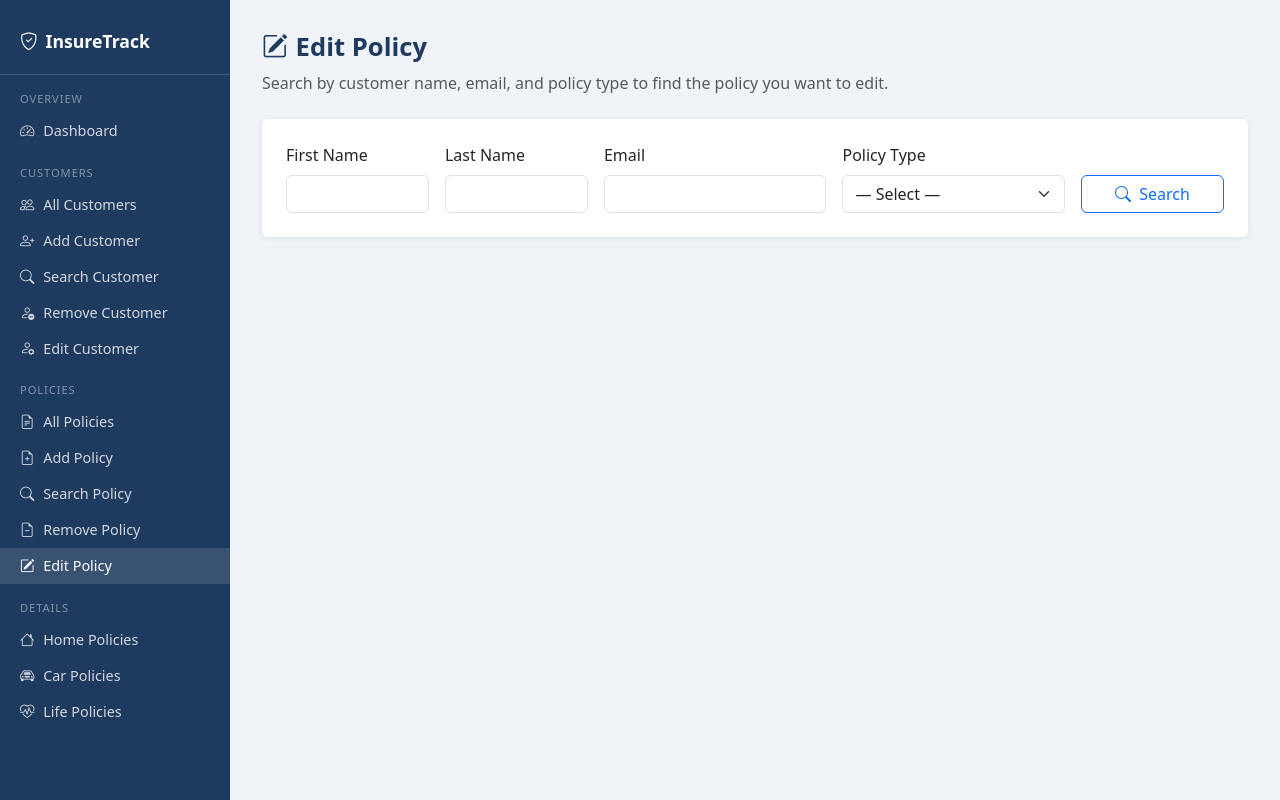
After one commit to adibazra03/insurance-policy-sql, a Flask app: page /policies/edit in a window 1280 px wide. The commit adds this page. Run offline with Flask 3, Linux system fonts and the light colour scheme.

Commit message:
added feature to edit customer details and edit policy

```diff
--- a/app.py
+++ b/app.py
@@ -551,5 +551,284 @@ def search_policy():
     return render_template("policy_search.html", policy=policy, detail=detail)
 
 
+# ---------------------------------------------------------------------------
+# Edit Customer
+# ---------------------------------------------------------------------------
+
+@app.route("/customers/edit", methods=["GET", "POST"])
+def edit_customer():
+    all_customers = []
+    matched = []
+    customer = None
+
+    if request.method == "POST":
+        action = request.form.get("action")
+
+        # Search by name / email
+        if action == "search":
+            fn = request.form.get("first_name", "").strip()
+            ln = request.form.get("last_name", "").strip()
+            em = request.form.get("email", "").strip()
+            try:
+                conn = get_connection()
+                cur = conn.cursor()
+                cur.execute("""
+                    SELECT customer_id, first_name, last_name, email, phone,
+                           date_of_birth, street, city, state, postal_code, created_at
+                    FROM customers
+                    WHERE LOWER(first_name) = LOWER(:fn)
+                      AND LOWER(last_name)  = LOWER(:ln)
+                      AND LOWER(email)      = LOWER(:em)
+                    ORDER BY customer_id
+                """, {"fn": fn, "ln": ln, "em": em})
+                matched = cur.fetchall()
+                cur.execute("""
+                    SELECT customer_id, first_name, last_name, email, phone,
+                           date_of_birth, street, city, state, postal_code, created_at
+                    FROM customers ORDER BY customer_id
+                """)
+                all_customers = cur.fetchall()
+                cur.close()
+                conn.close()
+                if not matched:
+                    flash(f"No customer found matching that name and email.", "warning")
+            except Exception as e:
+                flash(f"DB error: {e}", "danger")
+            return render_template("customer_edit.html",
+                                   all_customers=all_customers, matched=matched,
+                                   first_name=fn, last_name=ln, email=em)
+
+        # Load one customer into edit form
+        elif action == "load":
+            cid = request.form["customer_id"]
+            try:
+                conn = get_connection()
+                cur = conn.cursor()
+                cur.execute("""
+                    SELECT customer_id, first_name, last_name, email, phone,
+                           date_of_birth, street, city, state, postal_code
+                    FROM customers WHERE customer_id = :cid
+                """, {"cid": cid})
+                customer = cur.fetchone()
+                cur.close()
+                conn.close()
+            except Exception as e:
+                flash(f"DB error: {e}", "danger")
+            return render_template("customer_edit_form.html", customer=customer)
+
+        # Save edits
+        elif action == "save":
+            f = request.form
+            cid = f["customer_id"]
+            conn = None
+            cur = None
+            try:
+                conn = get_connection()
+                cur = conn.cursor()
+                cur.execute("""
+                    UPDATE customers SET
+                        first_name   = :fn,
+                        last_name    = :ln,
+                        email        = :email,
+                        phone        = :phone,
+                        date_of_birth = TO_DATE(:dob, 'YYYY-MM-DD'),
+                        street       = :street,
+                        city         = :city,
+                        state        = :state,
+                        postal_code  = :zip
+                    WHERE customer_id = :cid
+                """, {
+                    "fn": f["first_name"], "ln": f["last_name"],
+                    "email": f["email"], "phone": f["phone"],
+                    "dob": f["dob"], "street": f["street"],
+                    "city": f["city"], "state": f["state"],
+                    "zip": f["postal_code"], "cid": cid
+                })
+                conn.commit()
+                flash(f"Customer ID {cid} updated successfully.", "success")
+                return redirect(url_for("customers_list"))
+            except cx_Oracle.DatabaseError as e:
+                if conn: conn.rollback()
+                flash(f"DB error: {e}", "danger")
+            finally:
+                if cur: cur.close()
+                if conn: conn.close()
+
+    # GET — load full customer list
+    try:
+        conn = get_connection()
+        cur = conn.cursor()
+        cur.execute("""
+            SELECT customer_id, first_name, last_name, email, phone,
+                   date_of_birth, street, city, state, postal_code, created_at
+            FROM customers ORDER BY customer_id
+        """)
+        all_customers = cur.fetchall()
+        cur.close()
+        conn.close()
+    except Exception as e:
+        flash(f"DB error: {e}", "danger")
+
+    return render_template("customer_edit.html", all_customers=all_customers, matched=matched)
+
+
+# ---------------------------------------------------------------------------
+# Edit Policy
+# ---------------------------------------------------------------------------
+
+@app.route("/policies/edit", methods=["GET", "POST"])
+def edit_policy():
+    matched = []
+    policy = None
+    detail = None
+
+    if request.method == "POST":
+        action = request.form.get("action")
+
+        # Step 1 — search by name, email, policy type
+        if action == "search":
+            fn = request.form["first_name"]
+            ln = request.form["last_name"]
+            em = request.form["email"]
+            ptype = request.form["policy_type"].upper()
+            try:
+                conn = get_connection()
+                cur = conn.cursor()
+                cur.execute("""
+                    SELECT p.policy_id, p.policy_number, p.policy_type,
+                           p.coverage_amount, p.monthly_payment,
+                           p.start_date, p.end_date, p.status,
+                           c.customer_id, c.first_name, c.last_name
+                    FROM insurance_policies p
+                    JOIN customers c ON c.customer_id = p.customer_id
+                    WHERE LOWER(c.first_name) = LOWER(:fn)
+                      AND LOWER(c.last_name)  = LOWER(:ln)
+                      AND LOWER(c.email)      = LOWER(:em)
+                      AND UPPER(p.policy_type) = :pt
+                    ORDER BY p.policy_id
+                """, {"fn": fn, "ln": ln, "em": em, "pt": ptype})
+                matched = cur.fetchall()
+                cur.close()
+                conn.close()
+                if not matched:
+                    flash("No matching policies found.", "warning")
+            except Exception as e:
+                flash(f"DB error: {e}", "danger")
+            return render_template("policy_edit.html", matched=matched,
+                                   first_name=fn, last_name=ln,
+                                   email=em, policy_type=ptype)
+
+        # Step 2 — load policy into edit form
+        elif action == "load":
+            pid = request.form["policy_id"]
+            try:
+                conn = get_connection()
+                cur = conn.cursor()
+                cur.execute("""
+                    SELECT p.policy_id, p.policy_number, p.policy_type,
+                           p.coverage_amount, p.monthly_payment,
+                           p.start_date, p.end_date, p.status,
+                           c.customer_id, c.first_name, c.last_name
+                    FROM insurance_policies p
+                    JOIN customers c ON c.customer_id = p.customer_id
+                    WHERE p.policy_id = :pid
+                """, {"pid": pid})
+                policy = cur.fetchone()
+                if policy:
+                    ptype = policy[2]
+                    if ptype == "HOME":
+                        cur.execute("""
+                            SELECT house_address, house_area, bedrooms, bathrooms, house_price
+                            FROM home_policy_details WHERE policy_id = :pid
+                        """, {"pid": pid})
+                    elif ptype == "CAR":
+                        cur.execute("""
+                            SELECT make, model, car_year, vin, mileage_per_year
+                            FROM car_policy_details WHERE policy_id = :pid
+                        """, {"pid": pid})
+                    elif ptype == "LIFE":
+                        cur.execute("""
+                            SELECT existing_conditions, beneficiary
+                            FROM life_policy_details WHERE policy_id = :pid
+                        """, {"pid": pid})
+                    detail = cur.fetchone()
+                cur.close()
+                conn.close()
+            except Exception as e:
+                flash(f"DB error: {e}", "danger")
+            return render_template("policy_edit_form.html", policy=policy, detail=detail)
+
+        # Step 3 — save edits
+        elif action == "save":
+            f = request.form
+            pid = f["policy_id"]
+            ptype = f["policy_type"]
+            end_date = f.get("end_date") or None
+            conn = None
+            cur = None
+            try:
+                conn = get_connection()
+                cur = conn.cursor()
+                cur.execute("""
+                    UPDATE insurance_policies SET
+                        policy_number    = :pnum,
+                        coverage_amount  = :cov,
+                        monthly_payment  = :mp,
+                        start_date       = TO_DATE(:sd, 'YYYY-MM-DD'),
+                        end_date         = TO_DATE(:ed, 'YYYY-MM-DD'),
+                        status           = :st
+                    WHERE policy_id = :pid
+                """, {
+                    "pnum": f["policy_number"], "cov": f["coverage_amount"],
+                    "mp": f["monthly_payment"], "sd": f["start_date"],
+                    "ed": end_date, "st": f["status"], "pid": pid
+                })
+
+                if ptype == "HOME":
+                    cur.execute("""
+                        UPDATE home_policy_details SET
+                            house_address = :addr, house_area = :area,
+                            bedrooms = :bed, bathrooms = :bath, house_price = :price
+                        WHERE policy_id = :pid
+                    """, {
+                        "addr": f["house_address"], "area": f["house_area"],
+                        "bed": f["bedrooms"], "bath": f["bathrooms"],
+                        "price": f["house_price"], "pid": pid
+                    })
+                elif ptype == "CAR":
+                    cur.execute("""
+                        UPDATE car_policy_details SET
+                            make = :make, model = :model, car_year = :yr,
+                            vin = :vin, mileage_per_year = :mi
+                        WHERE policy_id = :pid
+                    """, {
+                        "make": f["make"], "model": f["model"],
+                        "yr": f["car_year"], "vin": f["vin"],
+                        "mi": f["mileage_per_year"], "pid": pid
+                    })
+                elif ptype == "LIFE":
+                    cur.execute("""
+                        UPDATE life_policy_details SET
+                            existing_conditions = :cond, beneficiary = :ben
+                        WHERE policy_id = :pid
+                    """, {
+                        "cond": f.get("existing_conditions") or None,
+                        "ben": f["beneficiary"], "pid": pid
+                    })
+
+                conn.commit()
+                flash(f"Policy ID {pid} updated successfully.", "success")
+                return redirect(url_for("policies_list"))
+
+            except cx_Oracle.DatabaseError as e:
+                if conn: conn.rollback()
+                flash(f"DB error: {e}", "danger")
+            finally:
+                if cur: cur.close()
+                if conn: conn.close()
+
+    return render_template("policy_edit.html", matched=matched)
+
+
 if __name__ == "__main__":
     app.run(debug=True, port=5000)
--- a/templates/base.html
+++ b/templates/base.html
@@ -87,6 +87,9 @@
   <a href="{{ url_for('remove_customer') }}" class="nav-link {% if request.endpoint=='remove_customer' %}active{% endif %}">
     <i class="bi bi-person-dash"></i> Remove Customer
   </a>
+  <a href="{{ url_for('edit_customer') }}" class="nav-link {% if request.endpoint in ['edit_customer'] %}active{% endif %}">
+    <i class="bi bi-person-gear"></i> Edit Customer
+  </a>
 
   <div class="nav-section">Policies</div>
   <a href="{{ url_for('policies_list') }}" class="nav-link {% if request.endpoint=='policies_list' %}active{% endif %}">
@@ -100,6 +103,9 @@
   </a>
   <a href="{{ url_for('remove_policy') }}" class="nav-link {% if request.endpoint=='remove_policy' %}active{% endif %}">
     <i class="bi bi-file-earmark-minus"></i> Remove Policy
+  </a>
+  <a href="{{ url_for('edit_policy') }}" class="nav-link {% if request.endpoint=='edit_policy' %}active{% endif %}">
+    <i class="bi bi-pencil-square"></i> Edit Policy
   </a>
 
   <div class="nav-section">Details</div>
--- /dev/null
+++ b/templates/policy_edit.html
@@ -0,0 +1,79 @@
+{% extends "base.html" %}
+{% block title %}Edit Policy — InsureTrack{% endblock %}
+
+{% block content %}
+<div class="page-header">
+  <h1><i class="bi bi-pencil-square me-2"></i>Edit Policy</h1>
+  <p class="text-muted mb-0">Search by customer name, email, and policy type to find the policy you want to edit.</p>
+</div>
+
+<div class="card p-4 mb-3">
+  <form method="POST">
+    <input type="hidden" name="action" value="search" />
+    <div class="row g-3 align-items-end">
+      <div class="col-md-2">
+        <label class="form-label">First Name</label>
+        <input name="first_name" class="form-control" value="{{ first_name or '' }}" required />
+      </div>
+      <div class="col-md-2">
+        <label class="form-label">Last Name</label>
+        <input name="last_name" class="form-control" value="{{ last_name or '' }}" required />
+      </div>
+      <div class="col-md-3">
+        <label class="form-label">Email</label>
+        <input name="email" type="email" class="form-control" value="{{ email or '' }}" required />
+      </div>
+      <div class="col-md-3">
+        <label class="form-label">Policy Type</label>
+        <select name="policy_type" class="form-select" required>
+          <option value="">— Select —</option>
+          <option value="HOME" {% if policy_type == 'HOME' %}selected{% endif %}>HOME</option>
+          <option value="CAR"  {% if policy_type == 'CAR'  %}selected{% endif %}>CAR</option>
+          <option value="LIFE" {% if policy_type == 'LIFE' %}selected{% endif %}>LIFE</option>
+        </select>
+      </div>
+      <div class="col-md-2">
+        <button class="btn btn-outline-primary w-100"><i class="bi bi-search me-1"></i> Search</button>
+      </div>
+    </div>
+  </form>
+</div>
+
+{% if matched %}
+<div class="card p-4">
+  <h5 class="mb-3">Matching Policies — select one to edit</h5>
+  <div class="table-responsive">
+    <table class="table table-hover">
+      <thead>
+        <tr>
+          <th>ID</th><th>Policy No.</th><th>Type</th>
+          <th class="text-end">Coverage</th><th class="text-end">Monthly</th>
+          <th>Start</th><th>End</th><th>Status</th><th></th>
+        </tr>
+      </thead>
+      <tbody>
+        {% for p in matched %}
+        <tr>
+          <td>{{ p[0] }}</td>
+          <td>{{ p[1] }}</td>
+          <td>{{ p[2] }}</td>
+          <td class="text-end">${{ "{:,.2f}".format(p[3]) }}</td>
+          <td class="text-end">${{ "{:,.2f}".format(p[4]) }}</td>
+          <td>{{ p[5]|string|truncate(10, True, '') }}</td>
+          <td>{{ p[6]|string|truncate(10, True, '') if p[6] else '—' }}</td>
+          <td>{{ p[7] }}</td>
+          <td>
+            <form method="POST">
+              <input type="hidden" name="action" value="load" />
+              <input type="hidden" name="policy_id" value="{{ p[0] }}" />
+              <button class="btn btn-warning btn-sm"><i class="bi bi-pencil"></i> Edit</button>
+            </form>
+          </td>
+        </tr>
+        {% endfor %}
+      </tbody>
+    </table>
+  </div>
+</div>
+{% endif %}
+{% endblock %}
```
Also changed, not shown: templates/customer_edit.html (added, +109 -0 lines), templates/customer_edit_form.html (added, +64 -0 lines), templates/policy_edit_form.html (added, +156 -0 lines).
